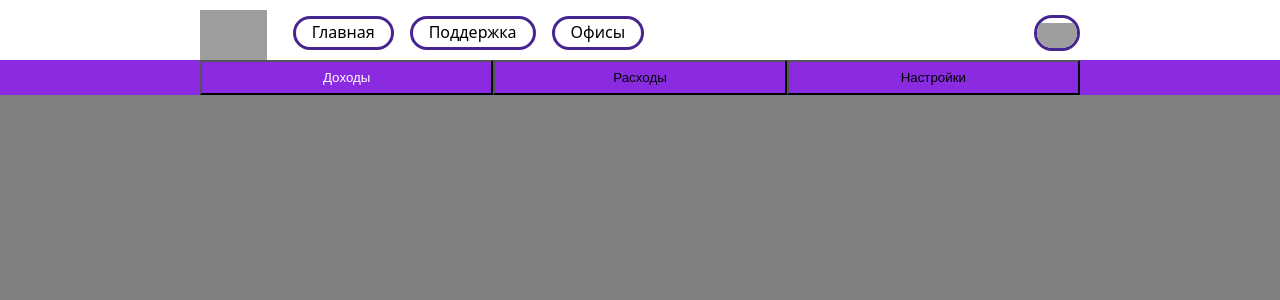
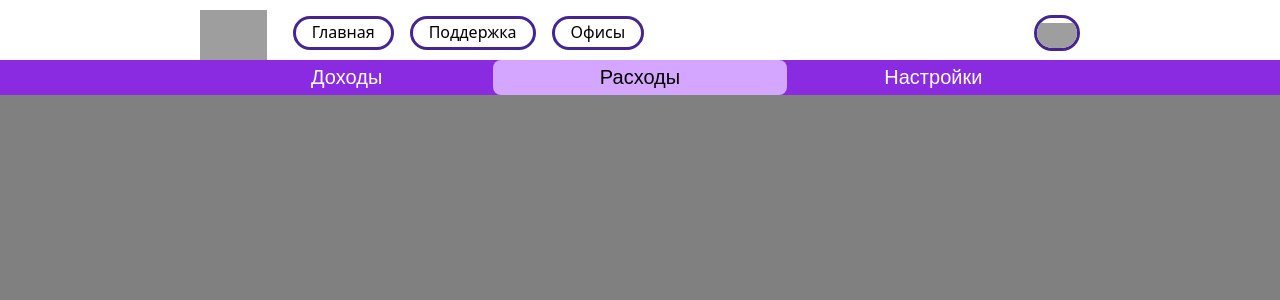
Before and after one commit to GenaEphirov/react-bank-app, a React (Create React App) app: page / in a window 1280 px wide. Shown: the top 300 px of the page. Built offline with nearby package versions, Linux system fonts and the light colour scheme; grey boxes are pictures that could not be loaded.

Commit message:
UpperSideBar is done

```diff
--- a/src/App.js
+++ b/src/App.js
@@ -9,7 +9,7 @@ export const langContext = createContext(getLanguage('russian'))
 
 export default function App() {
   let uppersidebar = {
-    active: 'earnings',
+    active: 'spendings',
   };
   return (
     <langContext.Provider value={getLanguage('russian')}>
--- a/src/components/uppersidebar/UpperSideBar.jsx
+++ b/src/components/uppersidebar/UpperSideBar.jsx
@@ -6,7 +6,6 @@ import {langContext} from './../../App.js'
 const UpperSideBar = props => {
   const lang = useContext(langContext);
   const langBlock = lang.uppersidebar;
-  let a = props.active;
   return (
     <section>
       <div className={style.container}>
--- a/src/components/uppersidebar/UpperSideBar.module.css
+++ b/src/components/uppersidebar/UpperSideBar.module.css
@@ -10,11 +10,18 @@ section {
 }
 
 .active {
-  color: white;
+  color: black !important;
+  background-color: #d4a6ff !important;
 }
 .container button {
   background-color: blueviolet;
+  color: white;
+  border: none;
+  border-radius: 8px;
   width: 34%;
   height: 35px;
   cursor: pointer;
 }
+.container button span {
+  font-size: 20px;
+}
```
